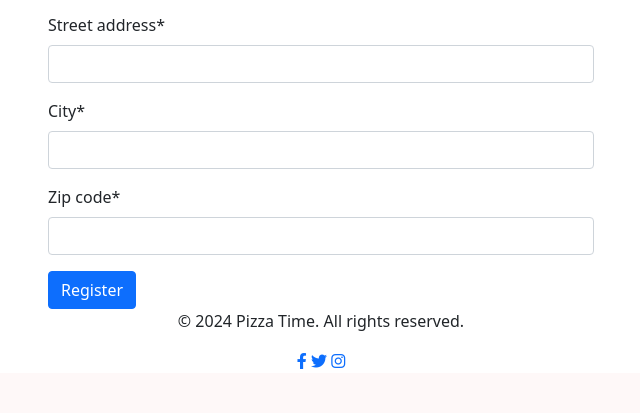
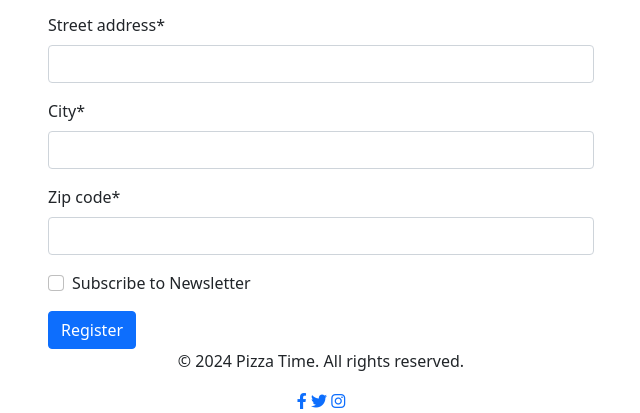
Before and after one commit to primarypigments/papas_pizza, a Django app: template templates/account/signup.html in a window 1280 px wide. Shown: the part 878-1291 px from the top of the page, without its empty margins (319-959 px from the left). Before the commit the page ends 1247 px from the top, so only its background shows below. Run offline with Django 4.2, Linux system fonts and the light colour scheme; the template is opened without the code that fills it: values that come from a table or form of the project are taken from there, others are empty; some libraries are stand-ins or nearby versions.

```diff
--- a/templates/account/signup.html
+++ b/templates/account/signup.html
@@ -15,9 +15,13 @@
 
   <div class="row justify-content-center">
     <div class="col-md-6">
-      <form method="post" action="{% url 'account_signup' %}">
+      <form method="post" action="{% url 'account_signup' %}" class="needs-validation" novalidate>
         {% csrf_token %}
         {{ form|crispy }}
+        <div class="form-check mb-3">
+          <input type="checkbox" class="form-check-input" id="subscribeNews">
+          <label class="form-check-label" for="subscribeNews">{% trans "Subscribe to Newsletter" %}</label>
+        </div>
         <button type="submit" class="btn btn-primary">{% trans "Register" %}</button>
       </form>
     </div>
```
